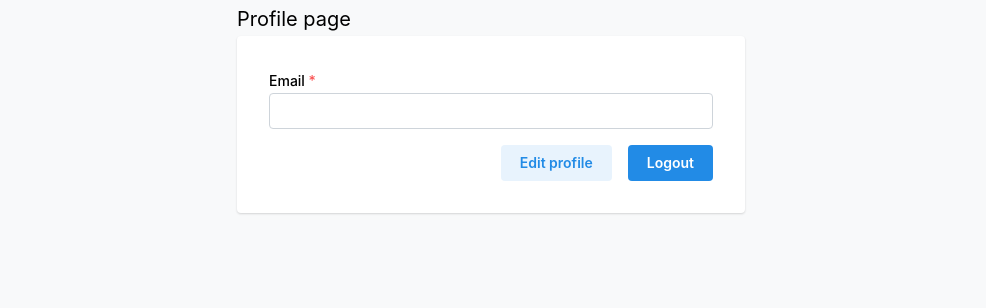
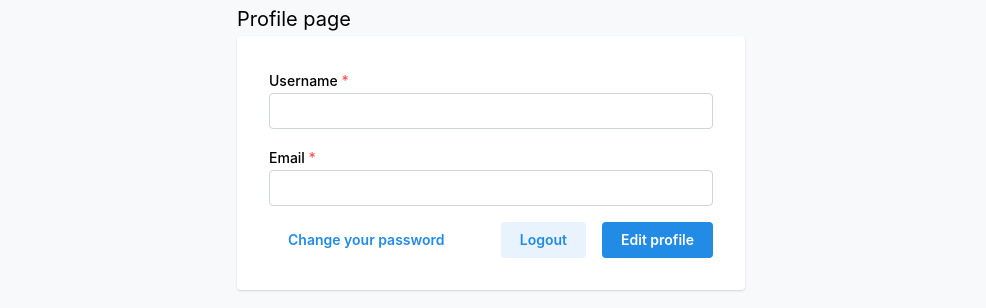
Before and after one commit to hangnguyen118/blog-website-nextjs-14, a Next.js app: page /profile in a window 1280 px wide. Shown: the part 181-489 px from the top of the page, without its empty margins (149-1135 px from the left). Built offline with nearby package versions, Linux system fonts and the light colour scheme; no server answers.

Commit message:
Edit Profile Page

```diff
--- a/app/_components/BadgeCard/BadgeCard.tsx
+++ b/app/_components/BadgeCard/BadgeCard.tsx
@@ -3,7 +3,6 @@ import { Card, Image, Text, Group, Badge, ActionIcon, CardSection } from '@manti
 import classes from './BadgeCard.module.css';
 import { BlogCardProps } from '@/types';
 import { formatDate } from '@/untils/strapi.utils';
-import Link from 'next/link';
 import ButtonLink from '../ButtonLink/ButtonLink';
 
 export function BadgeCard({ id, previewImage, title, description, badges, updatedAt, slug }: BlogCardProps) {
@@ -47,7 +46,7 @@ export function BadgeCard({ id, previewImage, title, description, badges, update
             </CardSection>
 
             <Group mt="xs">
-                <ButtonLink name='Show details' size='sm' href={`/blog/${slug}`} style='1'></ButtonLink>
+                <ButtonLink name='Show details' href={`/blog/${slug}`} style='1'></ButtonLink>
                 <ActionIcon variant="default" radius="md" size={36}>
                     <IconHeart className={classes.like} stroke={1.5} />
                 </ActionIcon>
--- a/app/_components/HighlightArticle/page.tsx
+++ b/app/_components/HighlightArticle/page.tsx
@@ -1,7 +1,6 @@
 import { Group, Image, Text, Title } from '@mantine/core';
 import classes from './HighlightArticle.module.css';
 import { BlogCardProps } from '@/types';
-import Link from 'next/link';
 import ButtonLink from '../ButtonLink/ButtonLink';
 
 export function HighlightArticle({data}: {data: BlogCardProps}) {
@@ -14,7 +13,7 @@ export function HighlightArticle({data}: {data: BlogCardProps}) {
                 </Title>
                 <Text c="dimmed" mt="md">{description}</Text>
                 <Group mt={30}>
-                <ButtonLink name='Read more' size='md' href={`/blog/${slug}`} style='1'></ButtonLink>
+                <ButtonLink name='Read more' href={`/blog/${slug}`} style='1'></ButtonLink>
                 </Group>
             </div>
             <Image src={previewImage} className={classes.image} alt='' />
--- a/app/_components/UserCard/UserCard.tsx
+++ b/app/_components/UserCard/UserCard.tsx
@@ -1,5 +1,5 @@
 import { AuthorInfo } from "@/types"
-import { Avatar, Button, Group, Text } from "@mantine/core"
+import { Avatar, Group, Text } from "@mantine/core"
 import classes from './style.module.css';
 import Link from "next/link";
 
--- a/app/_services/UserService.tsx
+++ b/app/_services/UserService.tsx
@@ -1,4 +1,5 @@
 import axios from "axios";
+import { getCookie } from "./CookieService";
 
 const userService = {
   getData: async (token: string) => {
@@ -12,5 +13,21 @@ const userService = {
       }
     );
   },
+  updateProfile: async (id:string, username: string, email: string) => {
+    const token = await getCookie('jwt');
+    return await axios.put(
+      `${process.env.NEXT_PUBLIC_STRAPI_URL}/api/users/${id}`,
+      {
+        username,
+        email
+      },
+      {
+        headers: {
+          accept: "application/json",
+          Authorization: `Bearer ${token}`,
+        },
+      }
+    )
+  }
 }
 export default userService;
--- a/app/_store/loadDataProvider.tsx
+++ b/app/_store/loadDataProvider.tsx
@@ -15,7 +15,6 @@ export function LoadDataProvider({ children }: { children: React.ReactNode }) {
         if (token) {
           const response = await userService.getData(token);
           if (response.status === 200) {
-            console.log('user data', response.data);
             dispatch(setUser(response.data));
           }
         }
--- a/app/_store/userSlice.ts
+++ b/app/_store/userSlice.ts
@@ -1,6 +1,7 @@
 import { createSlice } from '@reduxjs/toolkit';
 
 const initialState = {
+  id: '',
   username: '',
   email: '',
   image: ''
@@ -11,11 +12,13 @@ const userSlice = createSlice({
   initialState,
   reducers: {
     setUser(state, action) {
+      state.id = action.payload.id;
       state.username = action.payload.username;
       state.email = action.payload.email;
       state.image = action.payload.image.url;
     },
     clearUser(state) {
+      state.id = '';
       state.username = '';
       state.email = '';
       state.image = '';
--- a/app/blog/[slug]/page.tsx
+++ b/app/blog/[slug]/page.tsx
@@ -1,11 +1,10 @@
 import { BlogCardProps } from "@/types";
 import { fetchBlogArticles, formatDate } from "@/untils/strapi.utils";
-import { Button, Grid, GridCol, Group, Text } from "@mantine/core";
+import { Grid, GridCol, Group, Text } from "@mantine/core";
 import { remark } from 'remark';
 import html from 'remark-html';
 import classes from './style.module.css';
 import UserCard from "@/app/_components/UserCard/UserCard";
-import { IconArrowLeft } from "@tabler/icons-react";
 import ButtonLink from "@/app/_components/ButtonLink/ButtonLink";
 
 export default async function page({ params }: { params: Promise<{ slug: string }> }) {
--- a/app/profile/[slug]/page.tsx
+++ /dev/null
@@ -1,6 +0,0 @@
-export default async function page({ params }: { params: Promise<{ slug: string }> }) {
-    const slug = (await params).slug
-    return (
-        <div>page {slug}</div>
-    )
-}
--- a/app/profile/page.tsx
+++ b/app/profile/page.tsx
@@ -7,6 +7,8 @@ import { clearUser } from "../_store/userSlice";
 import { RootState } from "../_store/store";
 import { useForm } from "@mantine/form";
 import { useEffect } from "react";
+import userService from "../_services/UserService";
+import Link from "next/link";
 
 export default function Page() {
   const router = useRouter();
@@ -15,17 +17,23 @@ export default function Page() {
 
   const form = useForm({
     initialValues: {
-      email: "",
+      email: '',
+      username: ''
     },
     validate: {
-      email: (value) => (/^\S+@\S+$/.test(value) ? null : 'Invalid email'),
+      username: (val) => {
+        if (!val?.trim()) return "Username is required.";
+        if (val.length < 3) return "username must be at least 3 characters";
+        if (!/^[a-zA-Z0-9\s]+$/.test(val)) return "Username can only contain letters, numbers, and spaces.";
+        return null;
+      },
     },
   });
 
   useEffect(() => {
-    form.setValues({ email: currentUser.email});
+    form.setValues({ email: currentUser.email, username: currentUser.username });
     // eslint-disable-next-line react-hooks/exhaustive-deps
-  }, [currentUser.email]);
+  }, [currentUser]);
 
   const handleLogout = () => {
     deleteCookie('jwt');
@@ -33,7 +41,10 @@ export default function Page() {
     router.push('/');
   }
   const handleEditProfile = () => {
-    console.log(currentUser.email);
+    userService.updateProfile(currentUser.id, form.values.username, form.values.email);
+  }
+  const handleChangePassword = () => {
+    console.log('change password click')
   }
   return (
     <main>
@@ -43,14 +54,25 @@ export default function Page() {
           <form onSubmit={form.onSubmit(handleEditProfile)}>
             <TextInput
               withAsterisk
+              label="Username"
+              placeholder={currentUser.username}
+              key={form.key('username')}
+              {...form.getInputProps('username')}
+            />
+            <TextInput
+              mt="md"
+              withAsterisk
               label="Email"
               placeholder={currentUser.email}
               key={form.key('email')}
               {...form.getInputProps('email')}
             />
-            <Group justify="flex-end" mt="md">
-              <Button type="submit" variant="light">Edit profile</Button>
-              <Button onClick={handleLogout}>Logout</Button>
+            <Group justify="space-between" mt="md">
+              <Button variant="transparent" onClick={handleChangePassword}>Change your password</Button>
+              <Group>
+                <Button variant="light" onClick={handleLogout} >Logout</Button>
+                <Button type="submit">Edit profile</Button>
+              </Group>
             </Group>
           </form>
         </Paper>
```
Also changed, not shown: app/_components/AuthenticationForm/AuthenticationForm.tsx (+6 -6 lines). Lines whose indentation alone changed are shown as unchanged.
